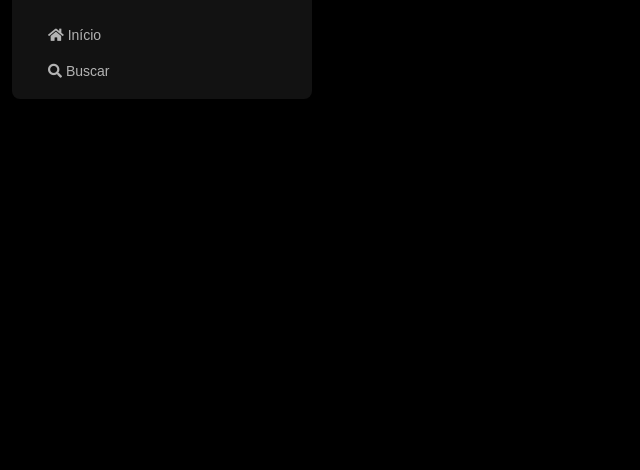
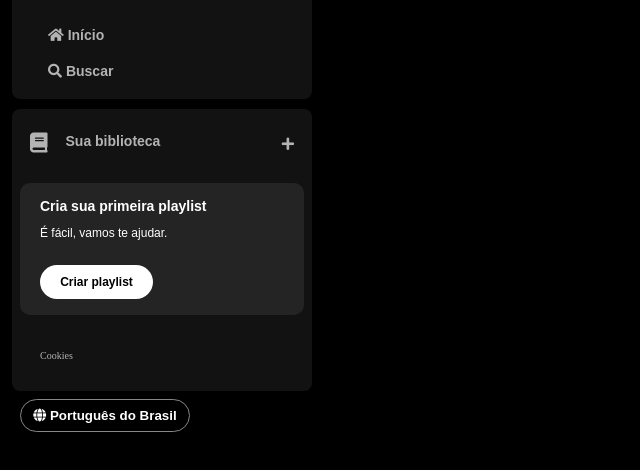
Before and after one commit to ErickWarmling/spotify-imersao-alura, a plain HTML site: page index.html in a window 1280 px wide. Shown: the part 74-544 px from the top of the page, without its empty margins (0-640 px from the left). Drawn offline with Linux system fonts and the light colour scheme.

Commit message:
Aba Biblioteca

```diff
--- a/index.html
+++ b/index.html
@@ -17,7 +17,6 @@
                     <img src="./assets/icons/logo-spotify.png" alt="Logo do Spotify">
                 </a>
             </div>
-            <div>
             <ul>
                 <li>
                     <a href="">
@@ -32,8 +31,38 @@
                     </a>
                 </li>
             </ul>
+        </nav>
+
+        <div class="library">
+            <div class="library-content">
+                <button class="library-button">
+                    <span class="fa fas fa-book"></span>
+                    <span>Sua biblioteca</span>
+                </button>
+                <span class="fa fa-plus"></span>
             </div>
-        </nav>
+
+            <section class="section-playlist">
+                <div class="section-playlist-content">
+                    <span class="text title">Cria sua primeira playlist</span>
+                    <span class="text subtitle">É fácil, vamos te ajudar.</span>
+                    <button class="section-playlist-button">
+                        <span>Criar playlist</span>
+                    </button>
+                </div>
+            </section>
+
+            <div class="cookies">
+                <a href="">Cookies</a>
+            </div>
+        </div>
+
+        <div class="languages">
+            <button class="languages-button">
+                <span class="fa fa-globe"></span>
+                <span>Português do Brasil</span>
+            </button>
+        </div>
     </div>
 </body>
 </html>
--- a/styles.css
+++ b/styles.css
@@ -39,7 +39,130 @@ body {
 .sidebar nav ul li a {
     color: #b3b3b3;
     text-decoration: none;
-    font-weight: 600px;
+    font-weight: 600;
     font-size: 14px;
     font-family: "DM Sans", sans-serif;
 }
+
+.library {
+    background-color: #121212;
+    border-radius: 8px;
+    display: flex;
+    justify-content: space-between;
+    flex-direction: column;
+    padding: 4px 8px;
+    color: #b3b3b3;
+    font-weight: 600;
+    font-size: 14px;
+    margin-top: 10px;
+}
+
+.library .library-content {
+    display: flex;
+    justify-content: space-between;
+}
+
+.library .library-button {
+    display: flex;
+    margin-right: 10px;
+    color: #b3b3b3;
+    background-color: transparent;
+    border: 0px;
+    font-size: 14px;
+    font-weight: 700;
+    font-family: "DM Sans", sans-serif;
+    text-align: center;
+    text-decoration: none;
+    text-transform: none;
+    padding: 20px 10px;
+}
+
+.library .library-button .fa {
+    font-size: 20px;
+    margin-right: 10px;
+    font-weight: 300;
+    padding-right: 8px;
+}
+
+.library .library-content .fa-plus {
+    margin: 24px 10px;
+}
+
+.section-playlist {
+    display: flex;
+    align-items: flex-start;
+    justify-content: space-between;
+    gap: 20px;
+    background-color: #242424;
+    color: #b3b3b3;
+    font-weight: 600;
+    font-size: 14px;
+    margin: 8px 0px;
+    padding: 16px 20px;
+    border-radius: 10px;
+}
+
+.section-playlist .section-playlist-content {
+    display: flex;
+    flex-direction: column;
+}
+
+.section-playlist-content .text {
+    padding-bottom: 14px;
+    color: #fff;
+    font-family: "DM Sans", sans-serif;
+}
+
+.section-playlist-content .title {
+    font-weight: 700;
+}
+
+.section-playlist-content .subtitle {
+    font-weight: 500;
+    font-size: 12px;
+}
+
+.section-playlist-content .section-playlist-button {
+    display: flex;
+    justify-content: center;
+    background-color: #fff;
+    color: #000;
+    border-radius: 20px;
+    font-size: 12px;
+    font-weight: 700;
+    font-family: "DM Sans", sans-serif;
+    text-decoration: none;
+    text-transform: none;
+    padding: 10px;
+    margin-top: 12px;
+    border: 0;
+    width: 113px;
+}
+
+.sidebar .cookies {
+    margin: 25px 20px;
+}
+
+.sidebar .cookies a {
+    color: #b3b3b3;
+    font-weight: 500;
+    font-size: 10px;
+    text-decoration: none;
+}
+
+.sidebar .cookies a:hover {
+    text-decoration: underline;
+}
+
+.languages .languages-button {
+    align-items: center;
+    background-color: transparent;
+    border: 1px solid #878787;
+    color: #fff;
+    font-weight: bold;
+    cursor: pointer;
+    width: 170px;
+    margin: 8px;
+    padding: 8px;
+    border-radius: 20px;
+}
```
Lines whose indentation alone changed are shown as unchanged.
